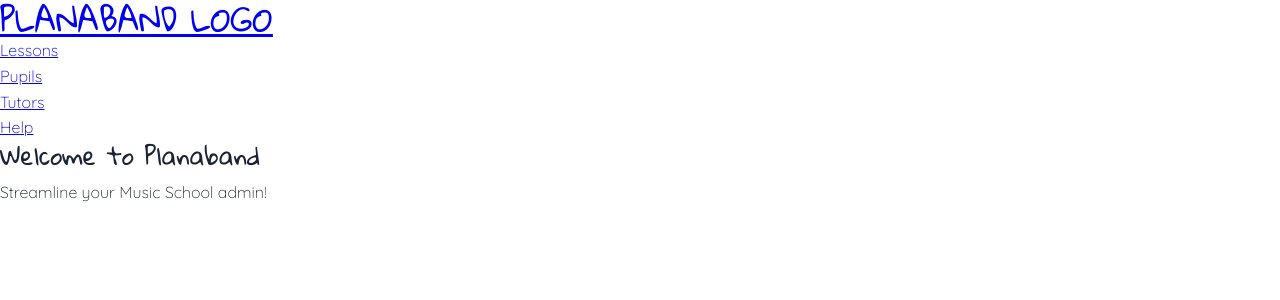
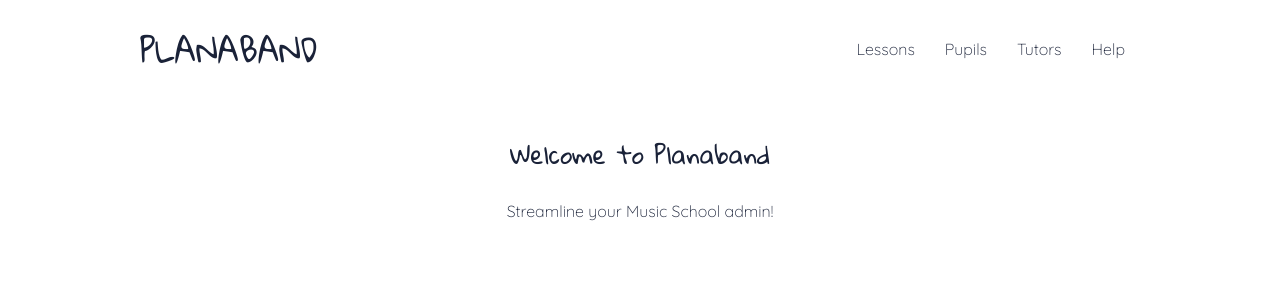
Before and after one commit to heathercking/CodeClan_Project1__Planaband, a Flask app: page / in a window 1280 px wide. Shown: the top 300 px of the page. Run offline with Flask 2, Linux system fonts and the light colour scheme.

Commit message:
adds basic structure and styling to header and homepage

```diff
--- a/static/css/base.css
+++ b/static/css/base.css
@@ -0,0 +1,39 @@
+/* HEADER */
+.navbar {
+    background-color: var(--white);
+    color: var(--white);
+    height: 100px;
+    margin-bottom: 40px;
+}
+
+.logo {
+    text-align: center;
+    margin: 10px 0;
+    padding: 10px;
+}
+
+.navbar ul {
+    display: flex;
+    list-style-type: none;
+    padding: 10px;
+    /* background-color: rgba(0,0,0,0.2); */
+}
+
+.navbar a {
+    text-decoration: none;
+    color: var(--primary-dark);
+}
+
+.navbar .menu a {
+    padding: 10ox;
+    margin: 0 15px;
+}
+
+.navbar a:hover {
+    border-bottom: 2px var(--primary-bright) solid;
+    color: var(--primary-bright);
+}
+
+.navbar .flex {
+    justify-content: space-between;
+}
--- a/static/css/layouts.css
+++ b/static/css/layouts.css
@@ -0,0 +1,29 @@
+/* bocks */
+.container {
+    max-width: 1100px;
+    margin: 0 auto;
+    overflow: auto;
+    padding: 0 40px;
+}
+
+.flex {
+    display: flex;
+    justify-content: center;
+    align-items: center;
+    height: 100%;
+}
+
+.grid-1 {
+    display: grid;
+    grid-template-columns: 1fr;
+    gap: 20px;
+    justify-content: center;
+    align-items: center;
+    height: 100%;
+}
+
+/* index.html */
+.welcome .container {
+    padding: 0 60px;
+    text-align: center;
+}
--- a/templates/base.html
+++ b/templates/base.html
@@ -10,16 +10,17 @@
 
     <link rel="stylesheet" href="{{ url_for('static', filename='css/layouts.css') }}">
     <link rel="stylesheet" href="{{ url_for('static', filename='css/style.css') }}">
+    <link rel="stylesheet" href="{{ url_for('static', filename='css/base.css') }}">
 
 </head>
 
 <body>
 
     <div class="navbar">
-        <div>
-            <h1 class="logo"><a href="/">PLANABAND LOGO</a></h1>
+        <div class="container flex">
+            <h1 class="logo"><a href="/">PLANABAND</a></h1>
             <nav>
-                <ul>
+                <ul class="menu">
                     <li><a href="/lessons">Lessons</a></li>
                     <li><a href="/pupils">Pupils</a></li>
                     <li><a href="/tutors">Tutors</a></li>
--- a/templates/index.html
+++ b/templates/index.html
@@ -2,8 +2,16 @@
 
 {% block content %}
 
-<h1>Welcome to Planaband</h1>
 
-<p>Streamline your Music School admin!</p>
+<div class="welcome">
+    <div class="container grid-1">
+
+        <h1>Welcome to Planaband</h1>
+
+        <p>Streamline your Music School admin!</p>
+
+    </div>
+</div>
+
 
 {% endblock %}
```
